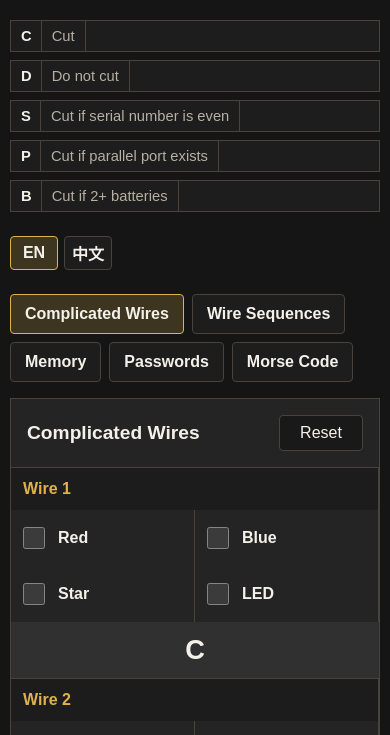
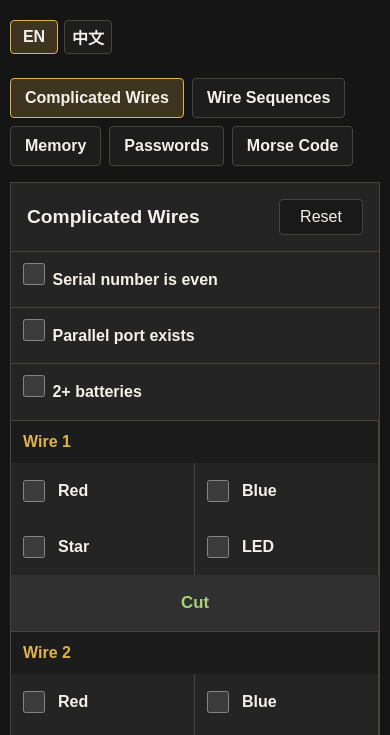
Before and after one commit to nep-0/defuse, a plain HTML site: page index.html in a window 390 px wide. Shown: the part 78-813 px from the top of the page. Drawn offline with Linux system fonts and the light colour scheme.

Commit message:
simplify complicated wires module

```diff
--- a/index.html
+++ b/index.html
@@ -12,13 +12,6 @@
         <div>
           <p class="eyebrow">Keep Talking and Nobody Explodes</p>
           <h1 data-i18n="app.title">Module Helper</h1>
-        </div>
-        <div class="legend" aria-label="Result legend">
-          <span><strong>C</strong> <span data-i18n="legend.cut">Cut</span></span>
-          <span><strong>D</strong> <span data-i18n="legend.dontCut">Do not cut</span></span>
-          <span><strong>S</strong> <span data-i18n="legend.serial">Cut if serial number is even</span></span>
-          <span><strong>P</strong> <span data-i18n="legend.parallel">Cut if parallel port exists</span></span>
-          <span><strong>B</strong> <span data-i18n="legend.batteries">Cut if 2+ batteries</span></span>
         </div>
         <div class="language-switcher" aria-label="Language">
           <button type="button" data-language="en" class="is-selected">EN</button>
@@ -40,6 +33,21 @@
           <button class="reset-button" type="button" id="resetButton" data-i18n="action.reset">Reset</button>
         </div>
 
+        <div class="condition-panel" aria-label="Complicated Wires conditions">
+          <label class="toggle condition-toggle">
+            <input type="checkbox" id="serialEvenCondition">
+            <span data-i18n="condition.serialEven">Serial number is even</span>
+          </label>
+          <label class="toggle condition-toggle">
+            <input type="checkbox" id="parallelPortCondition">
+            <span data-i18n="condition.parallelPort">Parallel port exists</span>
+          </label>
+          <label class="toggle condition-toggle">
+            <input type="checkbox" id="batteriesCondition">
+            <span data-i18n="condition.twoBatteries">2+ batteries</span>
+          </label>
+        </div>
+
         <div class="wire-table" role="table" aria-label="Complicated Wires lookup">
           <div class="wire-row table-head" role="row">
             <div role="columnheader" data-i18n="table.wire">Wire</div>
@@ -47,7 +55,7 @@
             <div role="columnheader" data-i18n="color.blue">Blue</div>
             <div role="columnheader" data-i18n="wire.star">Star</div>
             <div role="columnheader" data-i18n="wire.led">LED</div>
-            <div role="columnheader" data-i18n="table.result">Result</div>
+            <div role="columnheader" data-i18n="table.action">Action</div>
           </div>
 
           <div id="wireRows"></div>
--- a/script.js
+++ b/script.js
@@ -125,6 +125,7 @@ const translations = {
     "action.reset": "Reset",
     "table.wire": "Wire",
     "table.result": "Result",
+    "table.action": "Action",
     "table.color": "Color",
     "table.to": "To",
     "table.occurrence": "Occurrence",
@@ -165,6 +166,9 @@ const translations = {
     "morse.noMatches": "No matching words",
     "generated.wire": "Wire {number}",
     "generated.stage": "Stage {number}",
+    "condition.serialEven": "Serial number is even",
+    "condition.parallelPort": "Parallel port exists",
+    "condition.twoBatteries": "2+ batteries",
   },
   zh: {
     "app.title": "模块助手",
@@ -181,6 +185,7 @@ const translations = {
     "action.reset": "重置",
     "table.wire": "线路",
     "table.result": "结果",
+    "table.action": "操作",
     "table.color": "颜色",
     "table.to": "连到",
     "table.occurrence": "次数",
@@ -221,6 +226,9 @@ const translations = {
     "morse.noMatches": "没有匹配的单词",
     "generated.wire": "线路 {number}",
     "generated.stage": "阶段 {number}",
+    "condition.serialEven": "序列号为偶数",
+    "condition.parallelPort": "有并口",
+    "condition.twoBatteries": "电池不少于 2 个",
   },
 };
 
@@ -230,6 +238,9 @@ const propertyOrder = ["red", "blue", "star", "led"];
 const rowContainer = document.querySelector("#wireRows");
 const rowTemplate = document.querySelector("#wireRowTemplate");
 const resetButton = document.querySelector("#resetButton");
+const serialEvenCondition = document.querySelector("#serialEvenCondition");
+const parallelPortCondition = document.querySelector("#parallelPortCondition");
+const batteriesCondition = document.querySelector("#batteriesCondition");
 const sequenceRowContainer = document.querySelector("#sequenceRows");
 const sequenceRowTemplate = document.querySelector("#sequenceRowTemplate");
 const sequenceResetButton = document.querySelector("#sequenceResetButton");
@@ -285,7 +296,17 @@ function getLookupKey(row) {
 
 function updateWireResult(row) {
   const result = row.querySelector(".result");
-  result.value = complicatedWiresLookup[getLookupKey(row)];
+  const lookup = complicatedWiresLookup[getLookupKey(row)];
+  const shouldCut =
+    lookup === "C" ||
+    (lookup === "S" && serialEvenCondition.checked) ||
+    (lookup === "P" && parallelPortCondition.checked) ||
+    (lookup === "B" && batteriesCondition.checked);
+
+  result.classList.toggle("cut", shouldCut);
+  result.classList.toggle("skip", !shouldCut);
+  result.value = shouldCut ? t("sequence.cut") : t("sequence.dontCut");
+  result.dataset.lookup = lookup;
 }
 
 function createWireRow(wireNumber) {
@@ -307,6 +328,10 @@ function createWireRow(wireNumber) {
 }
 
 function resetWires() {
+  serialEvenCondition.checked = false;
+  parallelPortCondition.checked = false;
+  batteriesCondition.checked = false;
+
   rowContainer.querySelectorAll("input[type='checkbox']").forEach((checkbox) => {
     checkbox.checked = false;
   });
@@ -806,6 +831,7 @@ function setLanguage(language) {
   refreshGeneratedLabels();
   setActiveMemoryStage(activeMemoryStage);
   updateSequenceResults();
+  rowContainer.querySelectorAll(".wire-row").forEach(updateWireResult);
   updateMemoryResults();
   updatePasswordResults();
   updateMorseResults();
@@ -847,6 +873,12 @@ memoryResetButton.addEventListener("click", resetMemory);
 passwordResetButton.addEventListener("click", resetPasswords);
 morseResetButton.addEventListener("click", resetMorse);
 
+[serialEvenCondition, parallelPortCondition, batteriesCondition].forEach((condition) => {
+  condition.addEventListener("change", () => {
+    rowContainer.querySelectorAll(".wire-row").forEach(updateWireResult);
+  });
+});
+
 passwordInputs.forEach((input) => {
   input.addEventListener("input", () => {
     const normalized = normalizePasswordLetters(input.value);
--- a/styles.css
+++ b/styles.css
@@ -37,7 +37,7 @@ input {
 
 .module-header {
   display: grid;
-  grid-template-columns: minmax(260px, 1fr) minmax(280px, 520px) auto;
+  grid-template-columns: minmax(260px, 1fr) auto;
   gap: 24px;
   align-items: end;
   margin-bottom: 24px;
@@ -176,6 +176,26 @@ h2 {
   width: 100%;
 }
 
+.condition-panel {
+  display: grid;
+  grid-template-columns: repeat(3, minmax(0, 1fr));
+  border-bottom: 1px solid var(--line);
+}
+
+.condition-toggle {
+  min-height: 58px;
+  padding: 12px;
+  border-right: 1px solid var(--line);
+}
+
+.condition-toggle:last-child {
+  border-right: 0;
+}
+
+.condition-toggle:has(input:checked) {
+  background: color-mix(in srgb, var(--ok), transparent 76%);
+}
+
 .wire-row {
   display: grid;
   grid-template-columns: 90px repeat(4, minmax(96px, 1fr)) 110px;
@@ -276,6 +296,13 @@ h2 {
   color: var(--text);
   font-size: 2rem;
   font-weight: 800;
+}
+
+.wire-row .result {
+  font-size: 1.05rem;
+  line-height: 1.15;
+  text-align: center;
+  white-space: nowrap;
 }
 
 .button-group {
@@ -391,10 +418,12 @@ h2 {
   font-size: 1.15rem;
 }
 
+.result.cut,
 .sequence-result.cut {
   color: #a7d479;
 }
 
+.result.skip,
 .sequence-result.skip {
   color: #f08880;
 }
@@ -703,6 +732,19 @@ h2 {
     display: none;
   }
 
+  .condition-panel {
+    grid-template-columns: 1fr;
+  }
+
+  .condition-toggle {
+    border-right: 0;
+    border-bottom: 1px solid var(--line);
+  }
+
+  .condition-toggle:last-child {
+    border-bottom: 0;
+  }
+
   .wire-row,
   .sequence-row,
   .memory-row {
@@ -734,7 +776,7 @@ h2 {
     grid-column: 1 / -1;
     justify-content: center;
     min-height: 56px;
-    font-size: 1.7rem;
+    font-size: 1.2rem;
   }
 
   .sequence-row {
```
